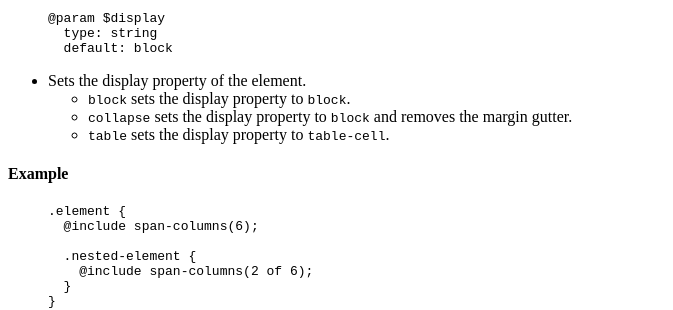
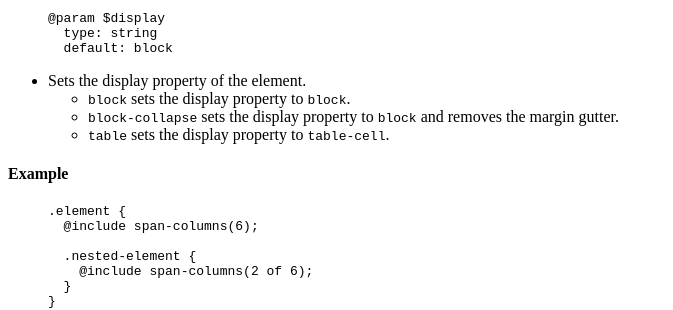
Before and after one commit to thoughtbot/neat, a Jekyll site: the page built from docset.html, in a window 1280 px wide and 900 px high, scrolled down 1772 px. Shown: the part 149-459 px from the top of the window, without its empty margins (0-673 px from the left). Built offline with Jekyll 4.4.1, drawn with Linux system fonts in a browser that asks for light colours; nearby versions of some CDN libraries; library files that are not in the unit come from our copies; Markdown is read by kramdown in place of the engine named in the settings.

Commit message:
Update collapse argument

```diff
--- a/_posts/docs/mixins/00-01-02-span-columns.markdown
+++ b/_posts/docs/mixins/00-01-02-span-columns.markdown
@@ -34,7 +34,7 @@ Specifies the number of columns an element should span. If the selector is neste
 {% endhighlight %}
 - Sets the display property of the element.
    - `block` sets the display property to `block`.
-   - `collapse` sets the display property to `block` and removes the margin gutter.
+   - `block-collapse` sets the display property to `block` and removes the margin gutter.
    - `table` sets the display property to `table-cell`.
 
 #### Example
```
